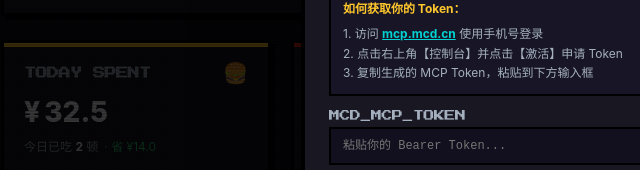
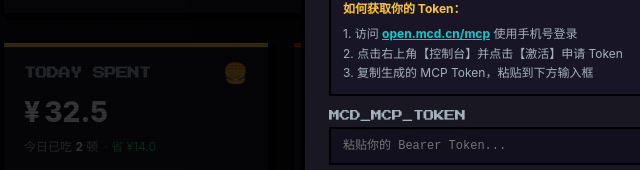
Before and after one commit to Alphaxiaoteng/mcvibe, a website: page src/web/public/index.html in a window 1280 px wide. Both pictures are taken after a click on the button "🔑 绑定官方 Token". Shown: the part 287-457 px from the top of the page, 69-709 px from the left. Drawn offline with Linux system fonts and the light colour scheme; no server answers.

Commit message:
fix: update portal registration URL to https://open.mcd.cn/mcp

```diff
--- a/src/web/public/index.html
+++ b/src/web/public/index.html
@@ -1243,7 +1243,7 @@
       </h2>
       <div style="font-size:12px; color:var(--pixel-subtext); line-height:1.6; margin-bottom:14px; background:#181626; border:2px solid #000; padding:12px;">
         <div style="font-weight:bold; color:var(--pixel-yellow); margin-bottom:6px;">如何获取你的 Token：</div>
-        1. 访问 <a href="https://mcp.mcd.cn" target="_blank" style="color:var(--pixel-blue); text-decoration:underline; font-weight:bold;">mcp.mcd.cn</a> 使用手机号登录<br>
+        1. 访问 <a href="https://open.mcd.cn/mcp" target="_blank" style="color:var(--pixel-blue); text-decoration:underline; font-weight:bold;">open.mcd.cn/mcp</a> 使用手机号登录<br>
         2. 点击右上角【控制台】并点击【激活】申请 Token<br>
         3. 复制生成的 MCP Token，粘贴到下方输入框
       </div>
```
